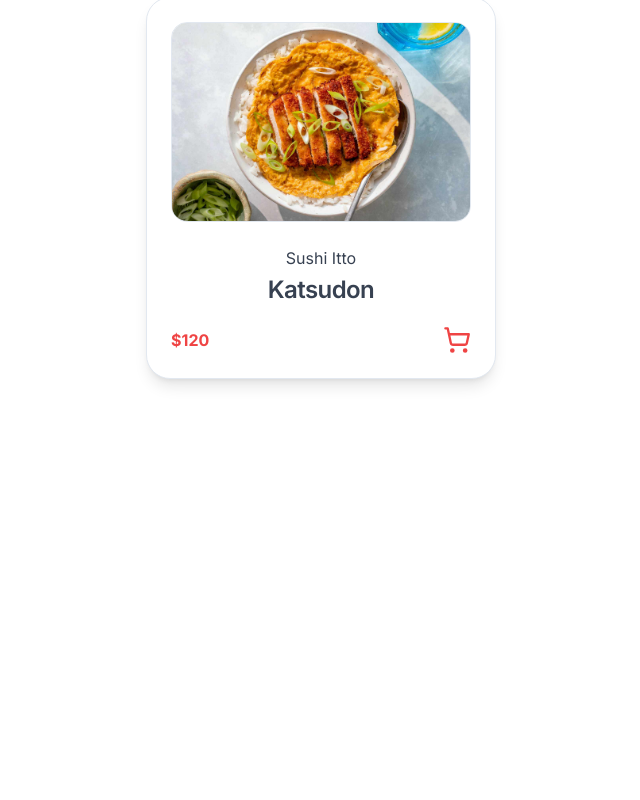
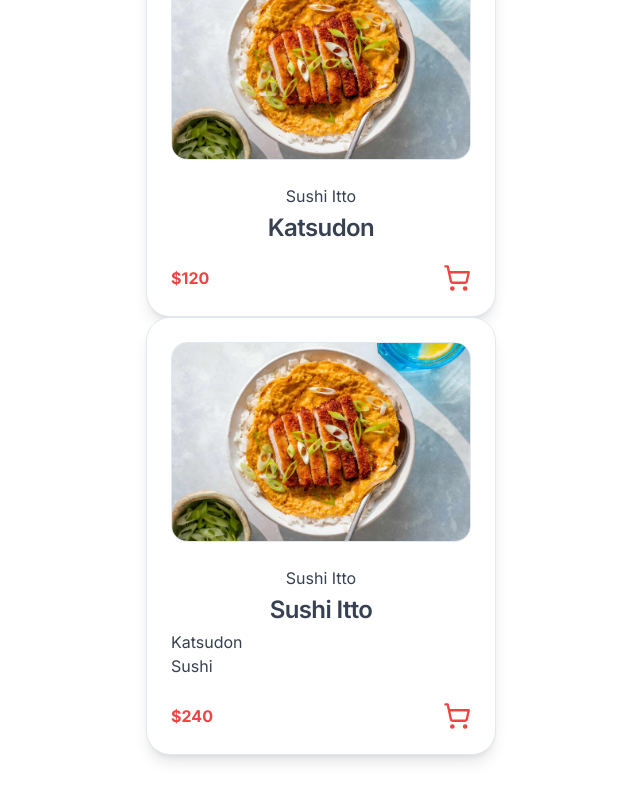
Before and after one commit to Silvak/organizador_inteligente_catering, a Next.js app: page / in a window 1280 px wide. Shown: the part 294-1094 px from the top of the page, without its empty margins (319-959 px from the left). Before the commit the page ends 800 px from the top, so only its background shows below. Built offline with nearby package versions, Linux system fonts and the light colour scheme.

Commit message:
add menu card

```diff
--- a/package.json
+++ b/package.json
@@ -10,6 +10,7 @@
   },
   "dependencies": {
     "@hookform/resolvers": "^3.3.2",
+    "@radix-ui/react-accordion": "^1.1.2",
     "@radix-ui/react-checkbox": "^1.0.4",
     "@radix-ui/react-dialog": "^1.0.5",
     "@radix-ui/react-label": "^2.0.2",
--- a/src/app/page.js
+++ b/src/app/page.js
@@ -1,5 +1,6 @@
 import { Button } from '@/components/ui/button';
 import DishCard from '@/components/DishCard';
+import MenuCard from '@/components/MenuCard';
 
 export default function Home() {
 	return (
@@ -8,6 +9,7 @@ export default function Home() {
 			<Button variant="outline">Button</Button>
 			<div className="m-4">
 				<DishCard />
+				<MenuCard />
 			</div>
 		</main>
 	);
--- /dev/null
+++ b/src/components/MenuCard.jsx
@@ -0,0 +1,85 @@
+'use client';
+
+import Image from 'next/image';
+import {
+	Card,
+	CardContent,
+	CardFooter,
+	CardHeader,
+	CardTitle,
+} from './ui/card';
+import { ShoppingCart } from 'lucide-react';
+import MenuDialog from './MenuDialog';
+import { useState } from 'react';
+
+const menu = {
+	id: '1',
+	name: 'Sushi Itto',
+	description: 'Sushi, Japonesa',
+	image: '/images/katsudon.jpg',
+	company: 'Sushi Itto',
+	dishes: [
+		{
+			name: 'Katsudon',
+			description: 'Arroz con cerdo empanizado',
+			price: 120,
+			image: '/images/katsudon.jpg',
+			category: 'Japonesa',
+			company: 'Sushi Itto',
+			ingredients: ['Arroz', 'Cerdo', 'Huevo', 'Cebolla', 'Panko'],
+		},
+		{
+			name: 'Sushi',
+			description: 'Arroz con cerdo empanizado',
+			price: 120,
+			image: '/images/katsudon.jpg',
+			category: 'Japonesa',
+			company: 'Sushi Itto',
+			ingredients: ['Arroz', 'Cerdo', 'Huevo', 'Cebolla', 'Panko'],
+		},
+	],
+};
+
+export default function MenuCard() {
+	const [open, setOpen] = useState(false);
+
+	const menuPrice = menu.dishes.reduce((acc, dish) => acc + dish.price, 0);
+
+	function handleOpen() {
+		setOpen(true);
+	}
+
+	return (
+		<Card className="rounded-3xl shadow-lg">
+			<MenuDialog open={open} setOpen={setOpen} />
+
+			<CardHeader className="cursor-pointer" onClick={handleOpen}>
+				<Image
+					src={menu.image}
+					alt={menu.name}
+					width={300}
+					height={300}
+					className="rounded-2xl border"
+				/>
+			</CardHeader>
+			<CardContent
+				className="text-center space-y-2 text-gray-700 cursor-pointer"
+				onClick={handleOpen}
+			>
+				<p>{menu.company}</p>
+				<CardTitle>{menu.name}</CardTitle>
+
+				<ul className="text-start">
+					{menu.dishes.map((dish) => (
+						<li key={dish.id}>{dish.name}</li>
+					))}
+				</ul>
+			</CardContent>
+
+			<CardFooter className="flex justify-between items-center">
+				<p className="text-red-500 font-bold">${menuPrice}</p>
+				<ShoppingCart className="text-red-500 h-7 w-7" />
+			</CardFooter>
+		</Card>
+	);
+}
--- /dev/null
+++ b/src/components/MenuDialog.jsx
@@ -0,0 +1,112 @@
+import Image from 'next/image';
+import { Dialog, DialogContent } from './ui/dialog';
+import { ShoppingCart } from 'lucide-react';
+import { Button } from './ui/button';
+import {
+	Accordion,
+	AccordionContent,
+	AccordionItem,
+	AccordionTrigger,
+} from './ui/accordion';
+
+const menu = {
+	id: '1',
+	name: 'Sushi Itto',
+	description: 'Sushi, Japonesa',
+	image: '/images/katsudon.jpg',
+	company: 'Sushi Itto',
+	dishes: [
+		{
+			name: 'Katsudon',
+			description: 'Arroz con cerdo empanizado',
+			price: 120,
+			image: '/images/katsudon.jpg',
+			category: 'Japonesa',
+			company: 'Sushi Itto',
+			ingredients: ['Arroz', 'Cerdo', 'Huevo', 'Cebolla', 'Panko'],
+		},
+		{
+			name: 'Sushi',
+			description: 'Arroz con cerdo empanizado',
+			price: 120,
+			image: '/images/katsudon.jpg',
+			category: 'Japonesa',
+			company: 'Sushi Itto',
+			ingredients: ['Arroz', 'Cerdo', 'Huevo', 'Cebolla', 'Panko'],
+		},
+	],
+};
+
+export default function MenuDialog({ open, setOpen }) {
+	const menuPrice = menu.dishes.reduce((acc, dish) => acc + dish.price, 0);
+
+	return (
+		<Dialog open={open} onOpenChange={() => setOpen((prev) => !prev)}>
+			<DialogContent className="sm:rounded-3xl space-y-2">
+				<div className="flex gap-4">
+					<Image
+						src={menu.image}
+						alt={menu.name}
+						width={300}
+						height={300}
+						className="rounded-2xl border w-1/2"
+					/>
+					<div className="w-1/2 space-y-2 text-gray-700">
+						<h1 className="text-lg font-semibold">{menu.name}</h1>
+						<p>{menu.description}</p>
+					</div>
+				</div>
+
+				<div className="space-y-2 text-gray-700">
+					<h1 className="text-lg font-semibold">Platos</h1>
+					<ul>
+						<Accordion type="single" collapsible className="space-y-2">
+							{menu.dishes.map((dish) => (
+								<AccordionItem
+									value={dish.name}
+									key={dish.name}
+									className=" shadow-lg"
+								>
+									<AccordionTrigger className="hover:no-underline">
+										<div>
+											<div className="flex gap-4">
+												<Image
+													src={dish.image}
+													alt={dish.name}
+													width={200}
+													height={200}
+													className="rounded-2xl border w-1/4"
+												/>
+												<div className="w-1/2 space-y-2 text-gray-700 text-start">
+													<h1 className="text-lg font-semibold">{dish.name}</h1>
+													<p>{dish.description}</p>
+												</div>
+											</div>
+										</div>
+									</AccordionTrigger>
+									<AccordionContent>
+										<div className="w-1/2 space-y-2 text-gray-700">
+											<h1 className="text-lg font-semibold">Ingredientes</h1>
+											<ul>
+												{dish.ingredients.map((ingredient) => (
+													<p key={ingredient}>{ingredient}</p>
+												))}
+											</ul>
+										</div>
+									</AccordionContent>
+								</AccordionItem>
+							))}
+						</Accordion>
+					</ul>
+				</div>
+				<div className="flex justify-between items-center">
+					<p className="text-red-500 font-bold">${menuPrice}</p>
+					<ShoppingCart className="text-red-500 h-7 w-7" />
+				</div>
+				<Button className="bg-gradient-to-r from-yellow-500 via-orange-500 to-red-500 w-full rounded-md shadow-lg">
+					Preferencias
+				</Button>
+			</DialogContent>
+		</Dialog>
+	);
+}
--- /dev/null
+++ b/src/components/ui/accordion.jsx
@@ -0,0 +1,45 @@
+"use client"
+
+import * as React from "react"
+import * as AccordionPrimitive from "@radix-ui/react-accordion"
+import { ChevronDown } from "lucide-react"
+
+import { cn } from "@/lib/utils"
+
+const Accordion = AccordionPrimitive.Root
+
+const AccordionItem = React.forwardRef(({ className, ...props }, ref) => (
+  <AccordionPrimitive.Item ref={ref} className={cn("border-b", className)} {...props} />
+))
+AccordionItem.displayName = "AccordionItem"
+
+const AccordionTrigger = React.forwardRef(({ className, children, ...props }, ref) => (
+  <AccordionPrimitive.Header className="flex">
+    <AccordionPrimitive.Trigger
+      ref={ref}
+      className={cn(
+        "flex flex-1 items-center justify-between py-4 font-medium transition-all hover:underline [&[data-state=open]>svg]:rotate-180",
+        className
+      )}
+      {...props}>
+      {children}
+      <ChevronDown className="h-4 w-4 shrink-0 transition-transform duration-200" />
+    </AccordionPrimitive.Trigger>
+  </AccordionPrimitive.Header>
+))
+AccordionTrigger.displayName = AccordionPrimitive.Trigger.displayName
+
+const AccordionContent = React.forwardRef(({ className, children, ...props }, ref) => (
+  <AccordionPrimitive.Content
+    ref={ref}
+    className={cn(
+      "overflow-hidden text-sm transition-all data-[state=closed]:animate-accordion-up data-[state=open]:animate-accordion-down",
+      className
+    )}
+    {...props}>
+    <div className="pb-4 pt-0">{children}</div>
+  </AccordionPrimitive.Content>
+))
+AccordionContent.displayName = AccordionPrimitive.Content.displayName
+
+export { Accordion, AccordionItem, AccordionTrigger, AccordionContent }
```
Also changed, not shown: tailwind.config.js (+47 -33 lines), 1 other file (tests, documents, lock files or other folders).
